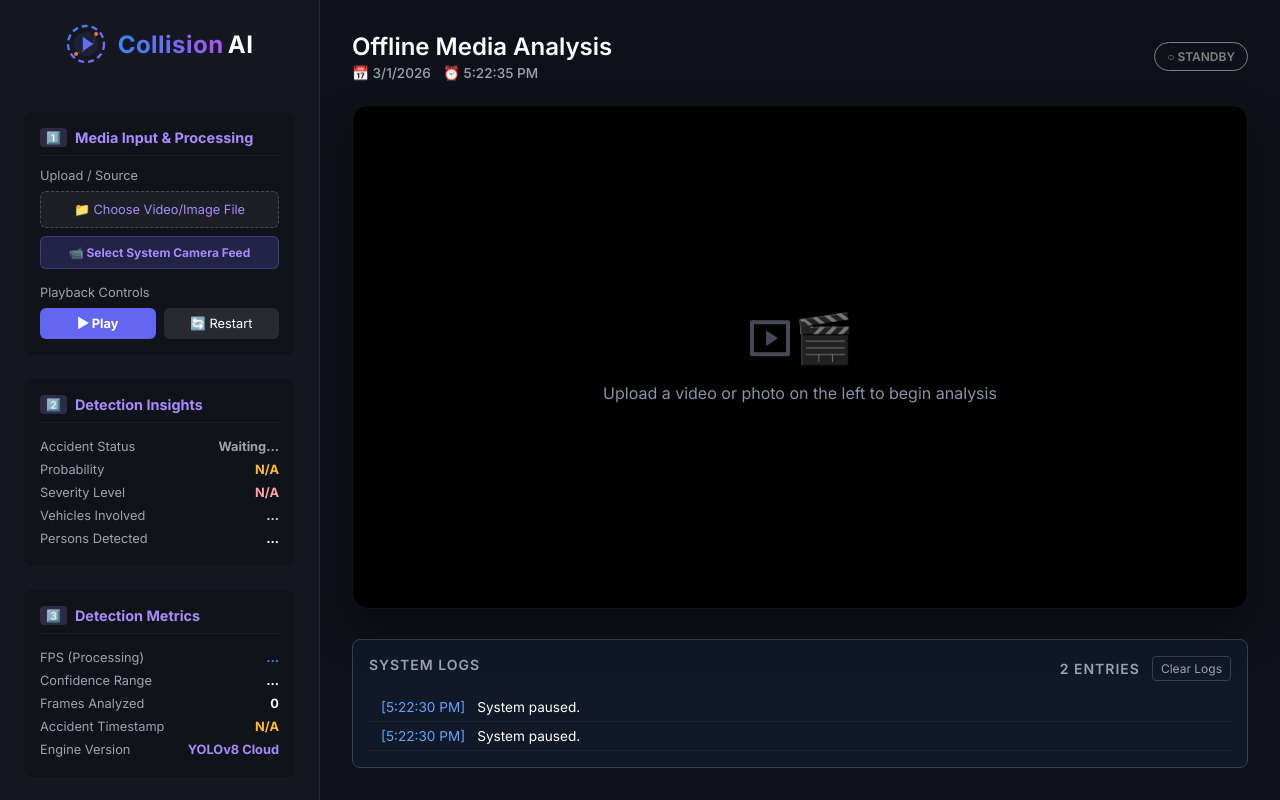
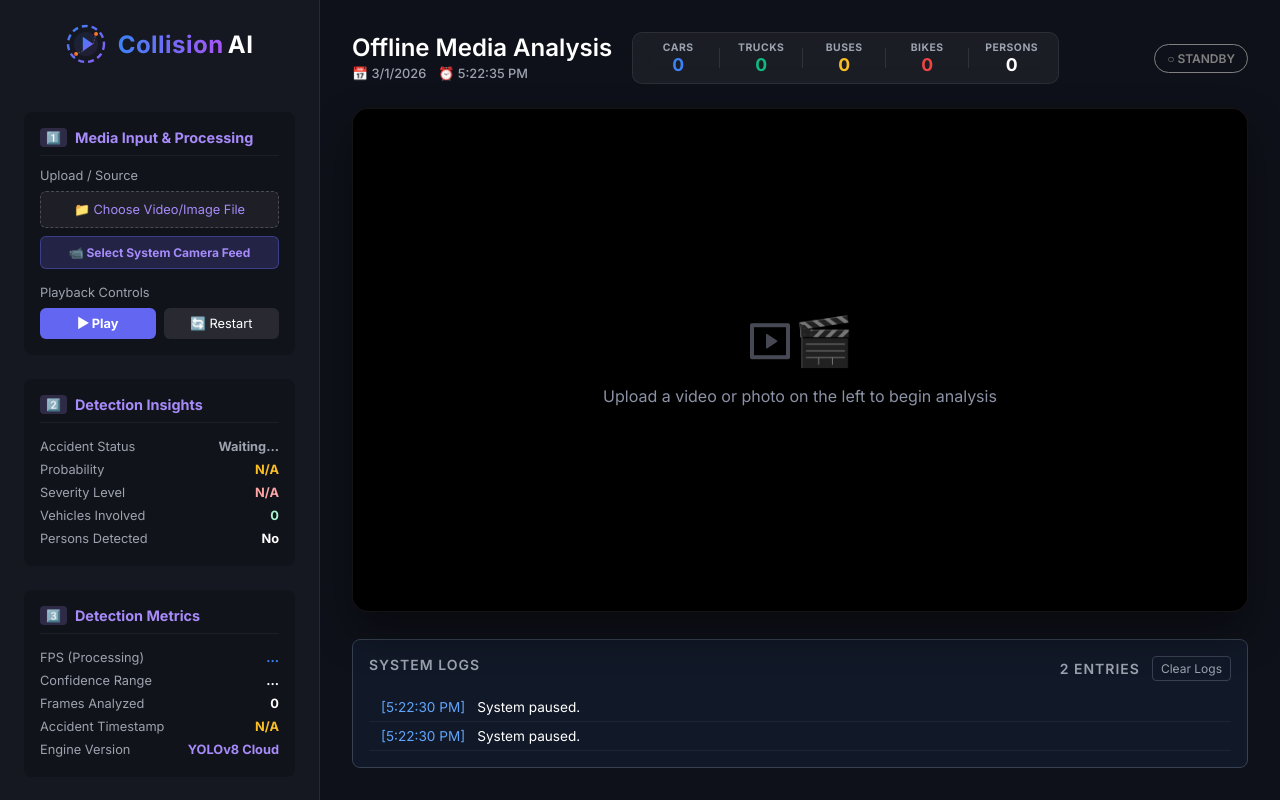
Before and after one commit to teloosai-create/final-year-project, a React (Vite) app: page / in a window 1280 px wide. Built offline with nearby package versions, Linux system fonts and the light colour scheme; no server answers.

Commit message:
feat: Implement real-time object detection display, enhance accident alert logic, and refine Telegram reporting

```diff
--- a/src/App.jsx
+++ b/src/App.jsx
@@ -21,6 +21,7 @@ export default function App() {
   const [isActive, setIsActive] = useState(false);
   const [logs, setLogs] = useState([]);
   const [hasAccident, setHasAccident] = useState(false);
+  const [currentDetections, setCurrentDetections] = useState([]); // Real-time detection tracker
 
   const [mediaSrc, setMediaSrc] = useState(null);
   const [mediaType, setMediaType] = useState('video'); // 'video' or 'image'
@@ -99,6 +100,7 @@ export default function App() {
       setIsActive(false); // Only start when user hits Play button
       setHasAccident(false);
       setSummary(null);
+      setCurrentDetections([]);
       analyticsRef.current = {
         framesAnalyzed: 0,
         hasAccident: false,
@@ -576,20 +578,16 @@ export default function App() {
       const currentVideoTime = mediaType === 'video' && videoRef.current ? videoRef.current.currentTime : null;
       const { newTracked, accidentNow } = checkAccident(detections, currentVideoTime);
       drawDetectionsOnCanvas(newTracked);
+      setCurrentDetections(Object.values(newTracked));
 
       setHasAccident(accidentNow);
       const objCount = Object.keys(newTracked).length;
 
       if (accidentNow && !hasAccident) {
-        addLog(`CRITICAL: Collision detected! Potential Accident. (Tracking ${objCount})`, true);
+        addLog(`CRITICAL: Collision detected! Potential Accident. (Tracking ${objCount} objects)`, true);
+        addLog(`ALARM: Automatic dispatch sequence initiated for Police & EMS.`, true);
         if (canvasRef.current) {
           analyticsRef.current.snapshotData = canvasRef.current.toDataURL('image/jpeg', 0.85);
-        }
-      } else if (accidentNow) {
-        if (objCount > 0) {
-          if (Math.random() < 0.2) addLog(`Tracking ${objCount} objects normally.`);
-        } else {
-          if (Math.random() < 0.1) addLog("API success, but 0 objects detected.");
         }
       }
     } else if (isActiveRef.current) {
@@ -636,17 +634,17 @@ export default function App() {
     }
 
     setSummary({
-      framesAnalyzed: analyticsRef.current.framesAnalyzed,
-      hasAccident: analyticsRef.current.hasAccident,
-      objects: Array.from(analyticsRef.current.involvedObjects),
-      history: [...analyticsRef.current.history],
-      report: logText,
-      accidentReason: analyticsRef.current.accidentReason,
-      confidence: analyticsRef.current.confidence,
-      severity: analyticsRef.current.severity,
-      firstDetectionTime: analyticsRef.current.firstDetectionTime,
-      firstDetectionFrame: analyticsRef.current.firstDetectionFrame,
-      accidentVehicles: analyticsRef.current.accidentVehicles,
+      framesAnalyzed: analyticsRef.current.framesAnalyzed || 0,
+      hasAccident: !!analyticsRef.current.hasAccident,
+      objects: Array.from(analyticsRef.current.involvedObjects || []),
+      history: Array.isArray(analyticsRef.current.history) ? [...analyticsRef.current.history] : [],
+      report: logText || "No data available",
+      accidentReason: analyticsRef.current.accidentReason || "N/A",
+      confidence: analyticsRef.current.confidence || 0,
+      severity: analyticsRef.current.severity || 0,
+      firstDetectionTime: analyticsRef.current.firstDetectionTime || "0",
+      firstDetectionFrame: analyticsRef.current.firstDetectionFrame || 0,
+      accidentVehicles: Array.isArray(analyticsRef.current.accidentVehicles) ? [...analyticsRef.current.accidentVehicles] : [],
       snapshotData: analyticsRef.current.snapshotData,
       eventID: `ACC-${new Date().toISOString().split('T')[0]}-${Math.floor(1000 + Math.random() * 9000)}`,
       damageRange,
@@ -660,7 +658,8 @@ export default function App() {
     });
 
     addLog(logText);
-    addLog("Analysis complete.");
+    addLog("Analysis complete. Generating report...");
+    setIsActive(false);
   };
 
   const downloadPDFReport = () => {
@@ -712,7 +711,8 @@ export default function App() {
       addLog("Sending Telegram alerts...");
 
       for (const chatId of CHAT_IDS) {
-        // If there's a snapshot, send as photo with caption, otherwise send basic text
+        let sentMain = false;
+        // If there's a snapshot, send as photo
         if (summary.hasAccident && summary.snapshotData) {
           const fetchResponse = await fetch(summary.snapshotData);
           const blob = await fetchResponse.blob();
@@ -720,38 +720,30 @@ export default function App() {
           const formData = new FormData();
           formData.append('chat_id', chatId);
           formData.append('photo', blob, 'accident_frame.jpg');
-          formData.append('caption', reportText);
+          // Caption limit is 1024 chars, so we send basic details here
+          formData.append('caption', reportText.slice(0, 1000));
 
           const response = await fetch(`https://api.telegram.org/bot${BOT_TOKEN}/sendPhoto`, {
             method: "POST",
             body: formData,
           });
+          if (response.ok) sentMain = true;
+        }
 
-          if (response.ok) {
-            addLog(`Telegram photo alert sent successfully to ${chatId}!`);
-          } else {
-            const errorData = await response.json().catch(() => ({}));
-            addLog(`Failed to send Telegram photo alert to ${chatId}. API returned: ${errorData.description || response.status}`, true);
-          }
-        } else {
-          const response = await fetch(`https://api.telegram.org/bot${BOT_TOKEN}/sendMessage`, {
+        // If photo failed or no photo or we want to send the FULL report anyway
+        if (!sentMain || summary.hasAccident) {
+          const textResponse = await fetch(`https://api.telegram.org/bot${BOT_TOKEN}/sendMessage`, {
             method: "POST",
-            headers: {
-              "Content-Type": "application/json"
-            },
+            headers: { "Content-Type": "application/json" },
             body: JSON.stringify({
               chat_id: chatId,
-              text: reportText,
+              text: `� INCIDENT SUMMARY:\n\n${reportText}`,
             }),
           });
+          if (textResponse.ok) addLog(`Summary report sent to ${chatId}`);
+        }
 
-          if (response.ok) {
-            addLog(`Telegram text alert sent successfully to ${chatId}!`);
-          } else {
-            const errorData = await response.json().catch(() => ({}));
-            addLog(`Failed to send Telegram text alert to ${chatId}. API returned: ${errorData.description || response.status}`, true);
-          }
-        }
+        if (sentMain) addLog(`Accident snapshot sent to ${chatId}`);
       }
     } catch (err) {
       addLog(`Error sending Telegram alert: ${err.message}`, true);
@@ -767,6 +759,7 @@ export default function App() {
     setIsActive(newActiveState);
     if (newActiveState) {
       setSummary(null);
+      setCurrentDetections([]);
       analyticsRef.current = {
         framesAnalyzed: 0,
         hasAccident: false,
@@ -844,6 +837,16 @@ export default function App() {
     };
   }, [isActive]);
 
+  // Pre-calculate real-time metrics for top display with extreme safety
+  const safeDetections = Array.isArray(currentDetections) ? currentDetections : [];
+  const realTimeMetrics = {
+    car: safeDetections.filter(d => d && d.cls === 'car').length || 0,
+    truck: safeDetections.filter(d => d && d.cls === 'truck').length || 0,
+    bus: safeDetections.filter(d => d && d.cls === 'bus').length || 0,
+    motorcycle: safeDetections.filter(d => d && ['motorcycle', 'bicycle', 'bike'].includes(d.cls)).length || 0,
+    person: safeDetections.filter(d => d && d.cls === 'person').length || 0,
+  };
+
   return (
     <div className="app-container">
       <canvas ref={hiddenCanvasRef} style={{ display: 'none' }} />
@@ -863,31 +866,70 @@ export default function App() {
         handleRestart={handleRestart}
         mediaSrc={mediaSrc}
         summary={summary}
+        currentDetections={currentDetections}
         downloadPDFReport={downloadPDFReport}
       />
 
       <div className="main-content">
-        <div className="header">
+        <div className="header" style={{ alignItems: 'center' }}>
+          <div style={{ display: 'flex', alignItems: 'center', gap: '20px' }}>
             <div style={{ display: 'flex', flexDirection: 'column' }}>
-            <h2>Offline Media Analysis</h2>
-            <div style={{ color: '#9ca3af', fontSize: '0.85rem', marginTop: '4px', fontWeight: '500', display: 'flex', gap: '12px' }}>
+              <h2 style={{ lineHeight: 1 }}>Offline Media Analysis</h2>
+              <div style={{ color: '#9ca3af', fontSize: '0.8rem', marginTop: '6px', fontWeight: '500', display: 'flex', gap: '12px' }}>
                 <span>📅 {now.toLocaleDateString()}</span>
                 <span>⏰ {now.toLocaleTimeString()}</span>
               </div>
             </div>
+
+            {/* LIVE BREAKDOWN BESIDE TEXT - MEDIUM SIZE */}
+            <div style={{ display: 'flex', gap: '16px', background: 'rgba(255, 255, 255, 0.05)', padding: '8px 20px', borderRadius: '10px', border: '1px solid rgba(255,255,255,0.08)', backdropFilter: 'blur(10px)' }}>
+              <div style={{ textAlign: 'center', minWidth: '50px' }}>
+                <div style={{ fontSize: '0.65rem', color: '#9ca3af', letterSpacing: '0.5px', fontWeight: 'bold' }}>CARS</div>
+                <div style={{ fontSize: '1.1rem', fontWeight: '700', color: '#3b82f6' }}>{realTimeMetrics.car}</div>
+              </div>
+              <div style={{ borderLeft: '1px solid rgba(255,255,255,0.1)', height: '20px', alignSelf: 'center' }}></div>
+              <div style={{ textAlign: 'center', minWidth: '50px' }}>
+                <div style={{ fontSize: '0.65rem', color: '#9ca3af', letterSpacing: '0.5px', fontWeight: 'bold' }}>TRUCKS</div>
+                <div style={{ fontSize: '1.1rem', fontWeight: '700', color: '#10b981' }}>{realTimeMetrics.truck}</div>
+              </div>
+              <div style={{ borderLeft: '1px solid rgba(255,255,255,0.1)', height: '20px', alignSelf: 'center' }}></div>
+              <div style={{ textAlign: 'center', minWidth: '50px' }}>
+                <div style={{ fontSize: '0.65rem', color: '#9ca3af', letterSpacing: '0.5px', fontWeight: 'bold' }}>BUSES</div>
+                <div style={{ fontSize: '1.1rem', fontWeight: '700', color: '#fbbf24' }}>{realTimeMetrics.bus}</div>
+              </div>
+              <div style={{ borderLeft: '1px solid rgba(255,255,255,0.1)', height: '20px', alignSelf: 'center' }}></div>
+              <div style={{ textAlign: 'center', minWidth: '50px' }}>
+                <div style={{ fontSize: '0.65rem', color: '#9ca3af', letterSpacing: '0.5px', fontWeight: 'bold' }}>BIKES</div>
+                <div style={{ fontSize: '1.1rem', fontWeight: '700', color: '#ef4444' }}>{realTimeMetrics.motorcycle}</div>
+              </div>
+              <div style={{ borderLeft: '1px solid rgba(255,255,255,0.1)', height: '20px', alignSelf: 'center' }}></div>
+              <div style={{ textAlign: 'center', minWidth: '50px' }}>
+                <div style={{ fontSize: '0.65rem', color: '#9ca3af', letterSpacing: '0.5px', fontWeight: 'bold' }}>PERSONS</div>
+                <div style={{ fontSize: '1.1rem', fontWeight: '700', color: '#fff' }}>{realTimeMetrics.person}</div>
+              </div>
+            </div>
+          </div>
+
+          <div style={{ display: 'flex', flexDirection: 'column', alignItems: 'flex-end', gap: '4px' }}>
             {hasAccident ? (
-            <div className="status-badge error">
+              <div className="status-badge error" style={{ margin: 0 }}>
                 ● CRITICAL ALERT
               </div>
             ) : isActive ? (
-            <div className="status-badge">
-              ● PROCESSING STREAM
+              <div className="status-badge" style={{ margin: 0 }}>
+                ● PROCESSING
               </div>
             ) : (
-            <div className="status-badge" style={{ color: 'gray', borderColor: 'gray', background: 'transparent' }}>
+              <div className="status-badge" style={{ color: 'gray', borderColor: 'gray', background: 'transparent', margin: 0 }}>
                 ○ STANDBY
               </div>
             )}
+            {isActive && (
+              <div className="engine-status" style={{ fontSize: '0.6rem', color: '#10b981', background: 'rgba(16, 185, 129, 0.1)', padding: '2px 6px', borderRadius: '4px' }}>
+                YOLOv8 LIVE-SYNC
+              </div>
+            )}
+          </div>
         </div>
 
         <div className="video-container">
@@ -928,6 +970,7 @@ export default function App() {
           )}
         </div>
 
+        {summary && (
           <SummaryPanel
             summary={summary}
             sendTelegramAlert={sendTelegramAlert}
@@ -935,6 +978,7 @@ export default function App() {
             locationName={locationName}
             locationCoords={locationCoords}
           />
+        )}
 
         <LogsPanel logs={logs} setLogs={setLogs} />
       </div>
--- a/src/components/Sidebar.jsx
+++ b/src/components/Sidebar.jsx
@@ -15,13 +15,35 @@ export default function Sidebar({
     handleRestart,
     mediaSrc,
     summary,
+    currentDetections = [],
     downloadPDFReport
 }) {
-    const hasAccident = summary?.hasAccident;
-    const probability = summary?.confidence ? `${summary.confidence}%` : 'N/A';
-    const severity = summary?.severity ? `${summary.severity}/10` : 'N/A';
-    const vehiclesObj = summary?.history?.reduce((a, b) => Math.max(a, b.vehicles || 0), 0) || 0;
-    const personsDetected = summary?.objects?.includes('person') ? 'Yes' : 'No';
+    // Real-time calculation from current detections
+    const realTimeMetrics = {
+        car: currentDetections.filter(d => d.cls === 'car').length,
+        truck: currentDetections.filter(d => d.cls === 'truck').length,
+        bus: currentDetections.filter(d => d.cls === 'bus').length,
+        motorcycle: currentDetections.filter(d => ['motorcycle', 'bicycle', 'bike'].includes(d.cls)).length,
+        person: currentDetections.filter(d => d.cls === 'person').length,
+        avgConf: currentDetections.length > 0
+            ? Math.round((currentDetections.reduce((a, b) => a + (b.conf || 0.8), 0) / currentDetections.length) * 100)
+            : 0
+    };
+
+    const hasAccident = isActive ? currentDetections.some(d => d.isAccident) : summary?.hasAccident;
+    const probability = isActive
+        ? (realTimeMetrics.avgConf > 0 ? `${realTimeMetrics.avgConf}%` : 'Scanning...')
+        : (summary?.confidence ? `${summary.confidence}%` : 'N/A');
+
+    const severity = summary?.severity ? `${summary.severity}/10` : (isActive && hasAccident ? 'Calculating...' : 'N/A');
+
+    const vehiclesInvolved = isActive
+        ? (currentDetections.length)
+        : (summary?.history?.reduce((a, b) => Math.max(a, b.vehicles || 0), 0) || 0);
+
+    const personsDetected = isActive
+        ? (realTimeMetrics.person > 0 ? 'Yes' : 'No')
+        : (summary?.objects?.includes('person') ? 'Yes' : 'No');
 
     const [copied, setCopied] = useState(false);
     const handleCopy = () => {
@@ -107,8 +129,8 @@ export default function Sidebar({
                 {renderMetricRow('Accident Status', hasAccident === true ? '🔴 Detected' : (hasAccident === false ? '🟢 Safe' : 'Waiting...'), hasAccident ? '#ef4444' : (hasAccident === false ? '#10b981' : '#9ca3af'))}
                 {renderMetricRow('Probability', probability, '#fbbf24')}
                 {renderMetricRow('Severity Level', severity, '#fca5a5')}
-                {renderMetricRow('Vehicles Involved', summary ? vehiclesObj : '...', '#a7f3d0')}
-                {renderMetricRow('Persons Detected', summary ? personsDetected : '...', 'white')}
+                {renderMetricRow('Vehicles Involved', vehiclesInvolved, '#a7f3d0')}
+                {renderMetricRow('Persons Detected', personsDetected, 'white')}
             </div>
 
             {/* 3. Detection Metrics */}
@@ -126,7 +148,7 @@ export default function Sidebar({
                 {renderSectionHeader('4️⃣', 'Environment')}
                 {renderMetricRow('Weather', 'Clear (Auto-detect)', 'white')}
                 {renderMetricRow('Lighting', summary?.lighting || 'Daytime', '#fde047')}
-                {renderMetricRow('Traffic Density', summary ? (vehiclesObj < 5 ? 'Light' : (vehiclesObj < 12 ? 'Moderate' : 'Heavy')) : '...', '#a7f3d0')}
+                {renderMetricRow('Traffic Density', summary ? (vehiclesInvolved < 5 ? 'Light' : (vehiclesInvolved < 12 ? 'Moderate' : 'Heavy')) : '...', '#a7f3d0')}
             </div>
 
             <div style={{ background: 'rgba(0,0,0,0.2)', padding: '16px', borderRadius: '8px' }}>
```
Also changed, not shown: src/components/SummaryPanel.jsx (+40 -0 lines). Lines whose indentation alone changed are shown as unchanged.
